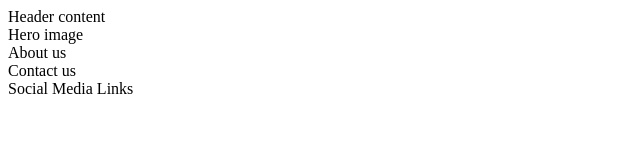
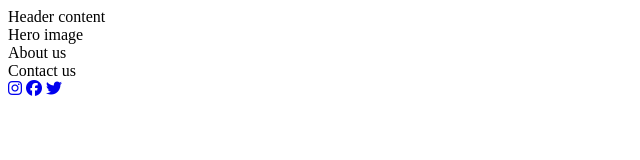
Before and after one commit to CallumDennisIE/mobile-physio, a plain HTML site: page index.html in a window 1280 px wide. Shown: the whole page, without its empty margins (0-640 px from the left). Drawn offline with Linux system fonts and the light colour scheme.

Commit message:
Add social media links to footer with Font Awesome icons

```diff
--- a/index.html
+++ b/index.html
@@ -29,7 +29,12 @@
     </section>
 
     <footer>
-        Social Media Links
+        <a href="https://www.instagram.com" target="_blank" rel="noopener"><i class="fa-brands fa-instagram"></i></a>
+        <a href="https://www.facebook.com" target="_blank" rel="noopener"><i class="fa-brands fa-facebook"></i></a>
+        <a href="https://www.twitter.com" target="_blank" rel="noopener"><i class="fa-brands fa-twitter"></i></a>
     </footer>
+
+    <!-- Font Awesome script -->
+    <script src="https://kit.fontawesome.com/c6b0aa680a.js" crossorigin="anonymous"></script>
 </body>
 </html>
```
